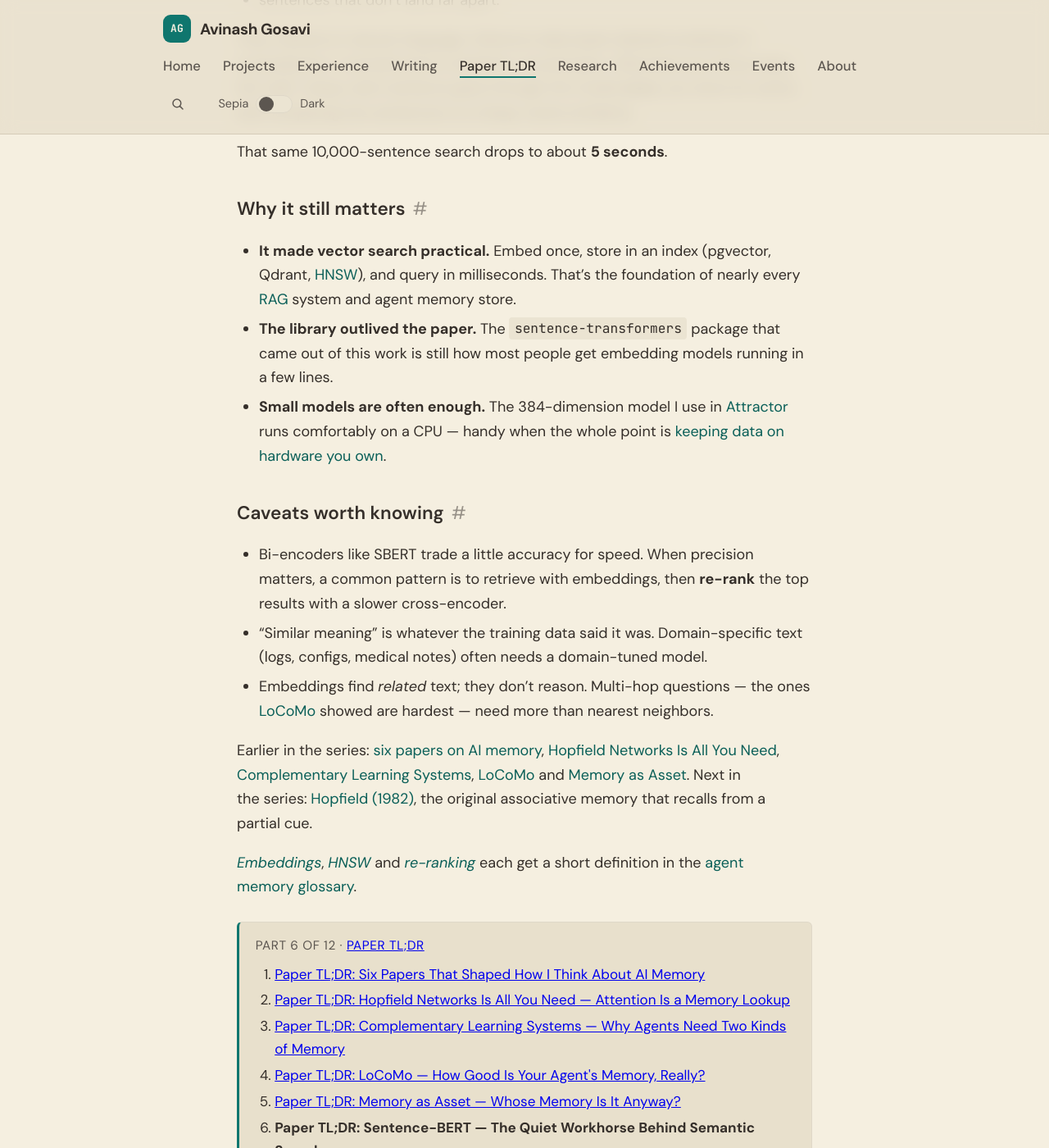
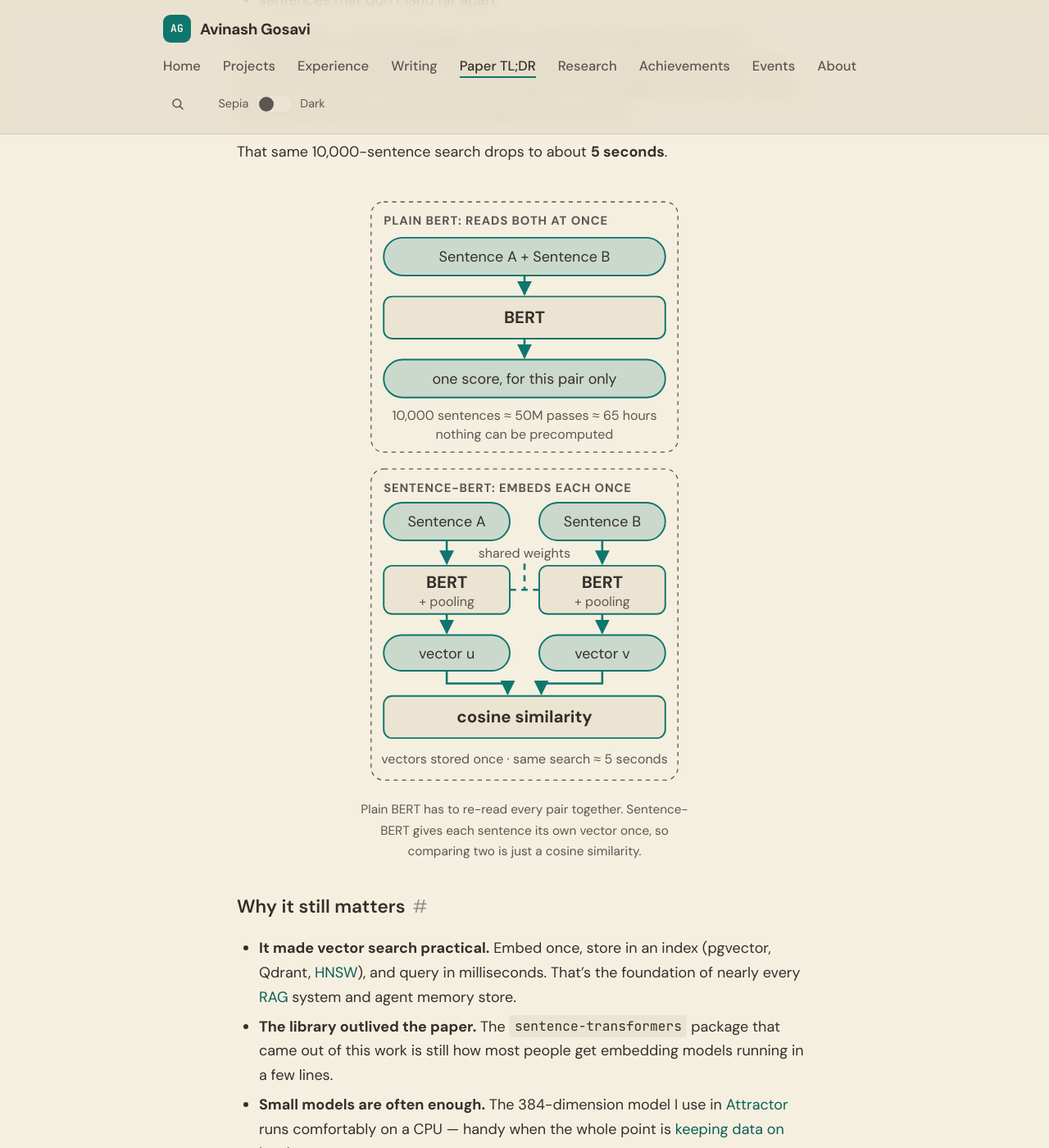
Before and after one commit to aag1091-alt/avinashgosavi.com, a Jekyll site: the page built from _posts/2026-10-18-paper-tldr-sentence-bert.md, in a window 1280 px wide and 1400 px high, scrolled down 1850 px. Shown: the whole window at 82% size. Built offline with Jekyll 4.4.1, drawn with Linux system fonts in a browser that asks for light colours.

Commit message:
Design: plain BERT vs Sentence-BERT diagram on the SBERT TL;DR
Co-Authored-By: Claude <noreply@anthropic.com>

```diff
--- a/_data/changelog.yml
+++ b/_data/changelog.yml
@@ -1,5 +1,9 @@
 # Public changelog shown on /changelog and (latest 3) on the homepage.
 # Newest first. desk: Writing | Design | Engineering
+- date: 2026-10-23
+  desk: Design
+  text: The Sentence-BERT TL;DR now has a diagram contrasting plain BERT, which must re-read every pair of sentences together, with Sentence-BERT, which embeds each sentence once and compares vectors.
+  link: /post/paper-tldr-sentence-bert/
 - date: 2026-10-23
   desk: Writing
   text: Upcoming events now show their exact dates — Cal Hacks 13.0 (Oct 23–25, starting today), OSA Con (Nov 2) and HackUMass XIV (Nov 15).
--- /dev/null
+++ b/_includes/diagrams/sbert-cross-vs-siamese.html
@@ -0,0 +1,54 @@
+<figure class="diagram">
+<svg viewBox="0 0 312 568" role="img" aria-labelledby="sbert-dg-title sbert-dg-desc" xmlns="http://www.w3.org/2000/svg">
+  <title id="sbert-dg-title">Plain BERT versus Sentence-BERT for comparing sentences</title>
+  <desc id="sbert-dg-desc">Top: plain BERT reads both sentences together and outputs one similarity score for that pair, so nothing can be precomputed; finding the most similar pair among 10,000 sentences takes about 50 million passes, roughly 65 hours on a GPU. Bottom: Sentence-BERT runs each sentence through BERT on its own, with two copies sharing the same weights, pools the output into one vector per sentence, and compares the two vectors with cosine similarity. Each vector is computed once and stored, so the same search takes about 5 seconds.</desc>
+  <defs>
+    <marker id="sbert-dg-arrow" viewBox="0 0 10 10" refX="9" refY="5" markerWidth="7" markerHeight="7" orient="auto-start-reverse">
+      <path class="dg-head" d="M0 0 L10 5 L0 10 z"/>
+    </marker>
+  </defs>
+
+  <rect class="dg-group" x="10" y="8" width="292" height="238" rx="12"/>
+  <text class="dg-label" x="22" y="30">Plain BERT: reads both at once</text>
+  <rect class="dg-pill" x="22" y="42" width="268" height="36" rx="18"/>
+  <text class="dg-body" x="156" y="65" text-anchor="middle">Sentence A + Sentence B</text>
+  <line class="dg-line" x1="156" y1="78" x2="156" y2="96" marker-end="url(#sbert-dg-arrow)"/>
+  <rect class="dg-box" x="22" y="98" width="268" height="40" rx="8"/>
+  <text class="dg-strong" x="156" y="123" text-anchor="middle">BERT</text>
+  <line class="dg-line" x1="156" y1="138" x2="156" y2="156" marker-end="url(#sbert-dg-arrow)"/>
+  <rect class="dg-pill" x="22" y="158" width="268" height="36" rx="18"/>
+  <text class="dg-body" x="156" y="181" text-anchor="middle">one score, for this pair only</text>
+  <text class="dg-note" x="156" y="215" text-anchor="middle">10,000 sentences ≈ 50M passes ≈ 65 hours</text>
+  <text class="dg-note" x="156" y="233" text-anchor="middle">nothing can be precomputed</text>
+
+  <rect class="dg-group" x="10" y="262" width="292" height="296" rx="12"/>
+  <text class="dg-label" x="22" y="284">Sentence-BERT: embeds each once</text>
+  <rect class="dg-pill" x="22" y="294" width="120" height="36" rx="18"/>
+  <text class="dg-body" x="82" y="317" text-anchor="middle">Sentence A</text>
+  <rect class="dg-pill" x="170" y="294" width="120" height="36" rx="18"/>
+  <text class="dg-body" x="230" y="317" text-anchor="middle">Sentence B</text>
+  <line class="dg-line" x1="82" y1="330" x2="82" y2="352" marker-end="url(#sbert-dg-arrow)"/>
+  <line class="dg-line" x1="230" y1="330" x2="230" y2="352" marker-end="url(#sbert-dg-arrow)"/>
+  <rect class="dg-box" x="22" y="354" width="120" height="46" rx="8"/>
+  <text class="dg-strong" x="82" y="375" text-anchor="middle">BERT</text>
+  <text class="dg-note" x="82" y="392" text-anchor="middle">+ pooling</text>
+  <rect class="dg-box" x="170" y="354" width="120" height="46" rx="8"/>
+  <text class="dg-strong" x="230" y="375" text-anchor="middle">BERT</text>
+  <text class="dg-note" x="230" y="392" text-anchor="middle">+ pooling</text>
+  <line class="dg-line dg-dash" x1="142" y1="377" x2="170" y2="377"/>
+  <line class="dg-line dg-dash" x1="156" y1="352" x2="156" y2="377"/>
+  <text class="dg-note" x="156" y="346" text-anchor="middle">shared weights</text>
+  <line class="dg-line" x1="82" y1="400" x2="82" y2="418" marker-end="url(#sbert-dg-arrow)"/>
+  <line class="dg-line" x1="230" y1="400" x2="230" y2="418" marker-end="url(#sbert-dg-arrow)"/>
+  <rect class="dg-pill" x="22" y="420" width="120" height="34" rx="17"/>
+  <text class="dg-body" x="82" y="442" text-anchor="middle">vector u</text>
+  <rect class="dg-pill" x="170" y="420" width="120" height="34" rx="17"/>
+  <text class="dg-body" x="230" y="442" text-anchor="middle">vector v</text>
+  <path class="dg-line" d="M82 454 V466 H140 V476" marker-end="url(#sbert-dg-arrow)"/>
+  <path class="dg-line" d="M230 454 V466 H172 V476" marker-end="url(#sbert-dg-arrow)"/>
+  <rect class="dg-box" x="22" y="478" width="268" height="40" rx="8"/>
+  <text class="dg-strong" x="156" y="503" text-anchor="middle">cosine similarity</text>
+  <text class="dg-note" x="156" y="542" text-anchor="middle">vectors stored once · same search ≈ 5 seconds</text>
+</svg>
+<figcaption>Plain BERT has to re-read every pair together. Sentence-BERT gives each sentence its own vector once, so comparing two is just a cosine similarity.</figcaption>
+</figure>
--- a/_posts/2026-10-18-paper-tldr-sentence-bert.md
+++ b/_posts/2026-10-18-paper-tldr-sentence-bert.md
@@ -36,6 +36,8 @@ They trained on natural-language-inference data (pairs labeled entailment / cont
 
 That same 10,000-sentence search drops to about **5 seconds**.
 
+{% include diagrams/sbert-cross-vs-siamese.html %}
+
 ## Why it still matters
 
 - **It made vector search practical.** Embed once, store in an index (pgvector, Qdrant, [HNSW](/post/paper-tldr-hnsw/)), and query in milliseconds. That's the foundation of nearly every [RAG](/post/paper-tldr-retrieval-augmented-generation/) system and agent memory store.
```
